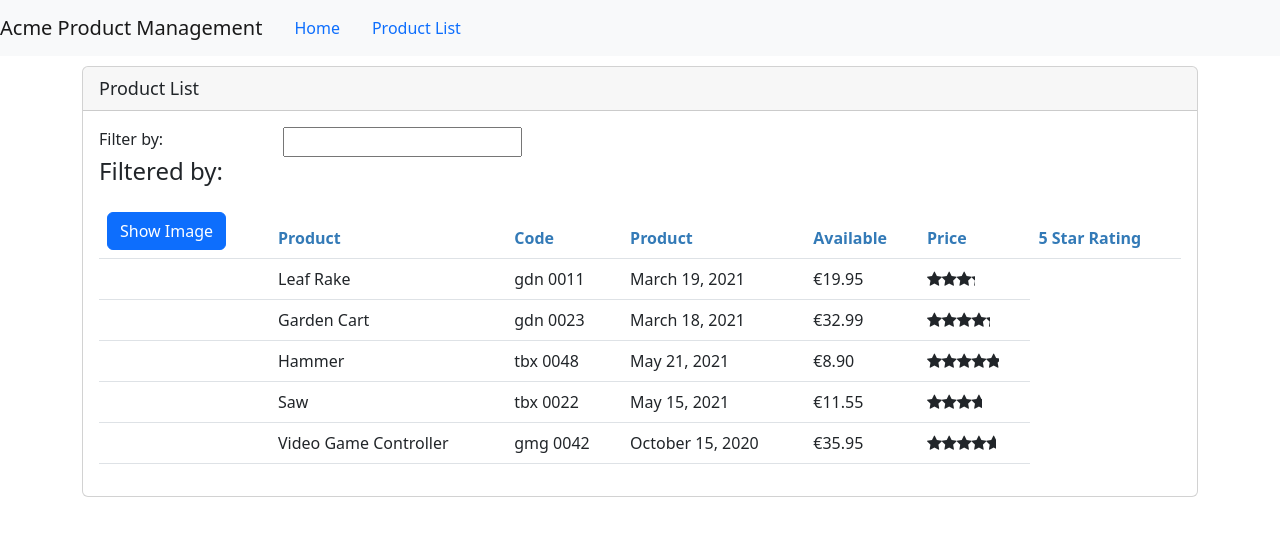
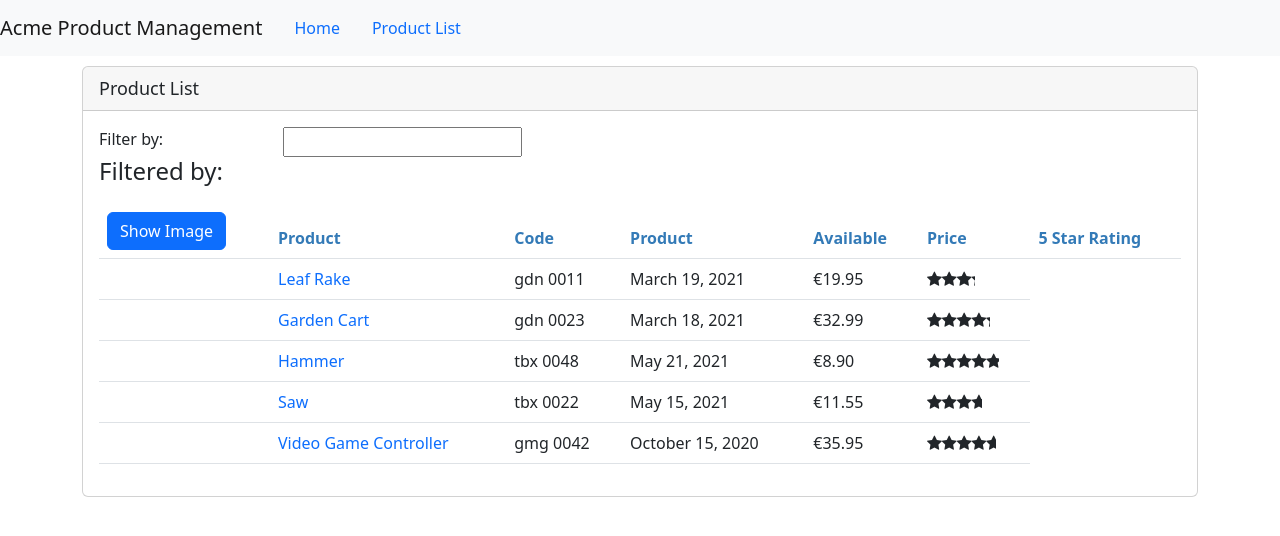
Before and after one commit to stevoST/Angular-Pluralsight-tutorial, an Angular app: page /products in a window 1280 px wide. Shown: the top 536 px of the page. Built offline with nearby package versions, Linux system fonts and the light colour scheme.

Commit message:
demo: passing parameters to a route

```diff
--- a/src/app/products/product-detail.component.ts
+++ b/src/app/products/product-detail.component.ts
@@ -1,4 +1,5 @@
 import { Component, OnInit } from '@angular/core';
+import {ActivatedRoute} from "@angular/router";
 
 @Component({
   templateUrl: './product-detail.component.html',
@@ -7,9 +8,11 @@ import { Component, OnInit } from '@angular/core';
 export class ProductDetailComponent implements OnInit {
   pageTitle: string = 'Product Detail';
 
-  constructor() { }
+  constructor(private route: ActivatedRoute) { }
 
   ngOnInit(): void {
+    const id = Number(this.route.snapshot.paramMap.get('id'));
+    this.pageTitle += ` : ${id}`
   }
 
 }
--- a/src/app/products/product-list.component.html
+++ b/src/app/products/product-list.component.html
@@ -42,7 +42,8 @@
                [style.margin.px]="imageMargin"
                *ngIf="showImage">
         </td>
-        <td>{{product.productName}}</td>
+        <td>
+          <a [routerLink]="['/products', product.productId]">{{product.productName}}</a></td>
         <td>{{product.productCode | lowercase | convertToSpaces:"-"}}</td>
         <td>{{product.releaseDate}}</td>
         <td>{{product.price | currency:"EUR":"symbol":"1.2-2"}}</td>
```
